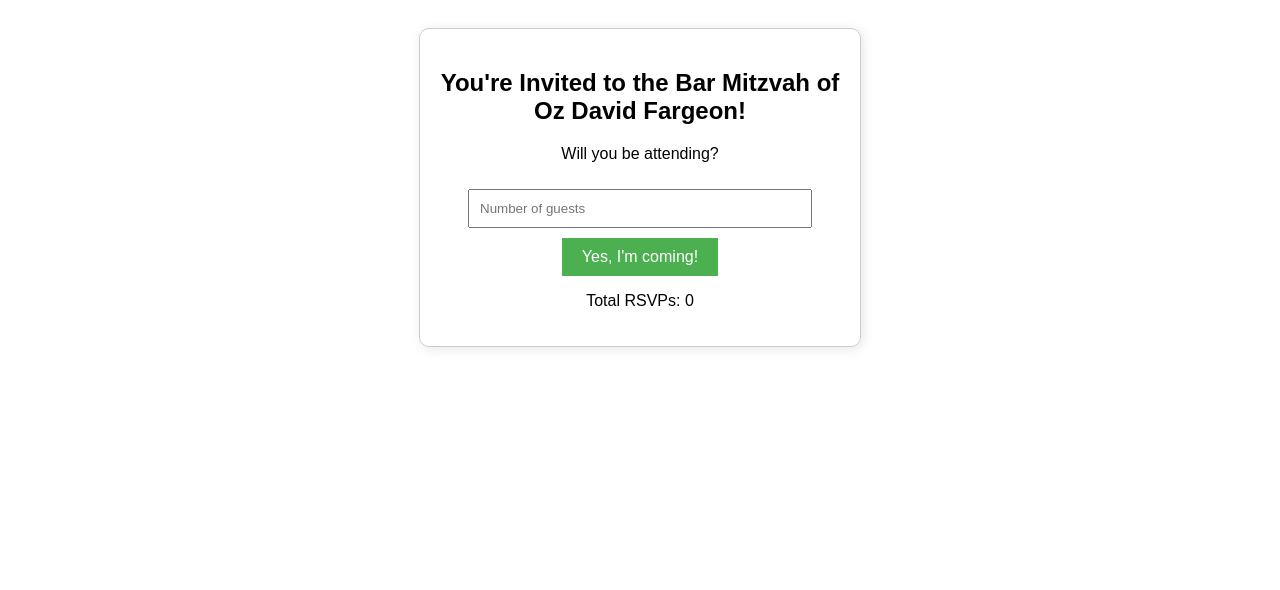
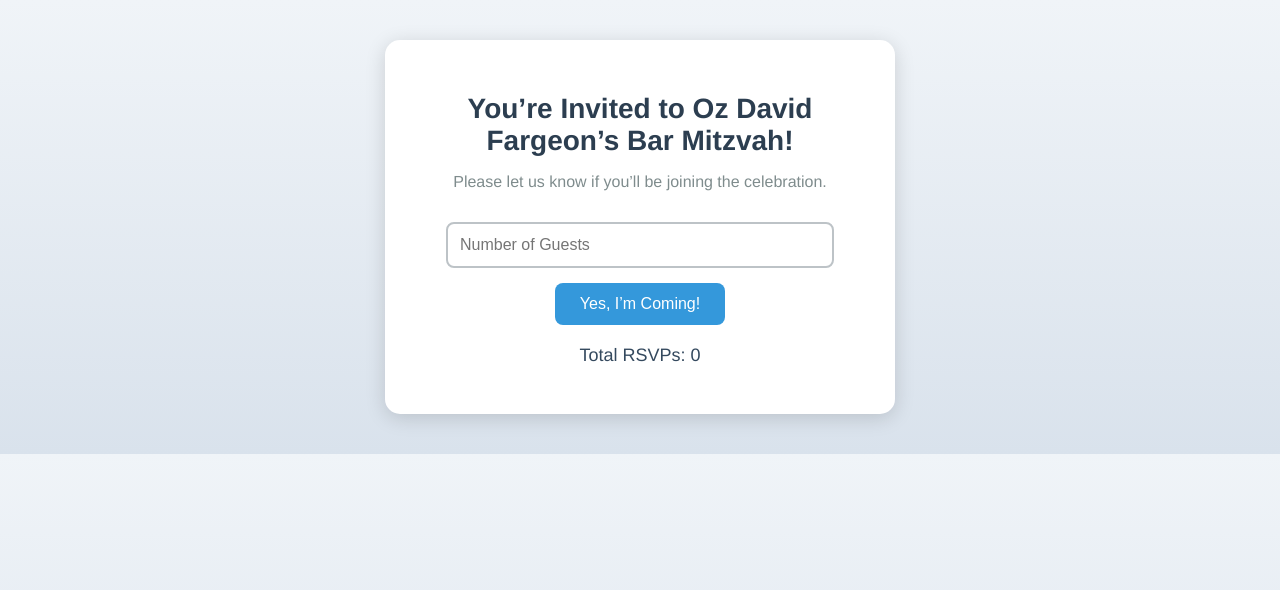
Before and after one commit to Royfargeon/Bar_Mitzeva-Oz, a plain HTML site: page Oz_index.html in a window 1280 px wide. Drawn offline with Linux system fonts and the light colour scheme.

Commit message:
Update Oz_index.html

```diff
--- a/Oz_index.html
+++ b/Oz_index.html
@@ -3,63 +3,119 @@
 <head>
     <meta charset="UTF-8">
     <meta name="viewport" content="width=device-width, initial-scale=1.0">
-    <title>RSVP for Bar Mitzvah</title>
+    <title>RSVP for Oz David Fargeon’s Bar Mitzvah</title>
     <style>
         body {
-            font-family: Arial, sans-serif;
+            font-family: 'Helvetica', Arial, sans-serif;
+            background: linear-gradient(to bottom, #f0f4f8, #d9e2ec);
             text-align: center;
-            padding: 20px;
+            padding: 40px;
+            margin: 0;
         }
         .container {
-            max-width: 400px;
+            max-width: 450px;
             margin: auto;
-            padding: 20px;
-            border: 1px solid #ccc;
-            border-radius: 10px;
-            box-shadow: 2px 2px 12px rgba(0,0,0,0.1);
+            padding: 30px;
+            background: white;
+            border-radius: 15px;
+            box-shadow: 0 4px 20px rgba(0, 0, 0, 0.15);
         }
-        button {
-            background-color: #4CAF50;
-            color: white;
-            border: none;
-            padding: 10px 20px;
+        h2 {
+            color: #2c3e50;
+            font-size: 28px;
+            margin-bottom: 10px;
+        }
+        p {
+            color: #7f8c8d;
             font-size: 16px;
-            cursor: pointer;
-            margin-top: 10px;
         }
         input {
             width: 80%;
-            padding: 10px;
-            margin-top: 10px;
+            padding: 12px;
+            margin: 15px 0;
+            border: 2px solid #bdc3c7;
+            border-radius: 8px;
+            font-size: 16px;
+        }
+        button {
+            background-color: #3498db;
+            color: white;
+            border: none;
+            padding: 12px 25px;
+            font-size: 16px;
+            border-radius: 8px;
+            cursor: pointer;
+            transition: background-color 0.3s;
+        }
+        button:hover {
+            background-color: #2980b9;
+        }
+        #responseMessage {
+            margin-top: 15px;
+            font-weight: bold;
+        }
+        .success { color: #27ae60; }
+        .error { color: #e74c3c; }
+        .total {
+            margin-top: 20px;
+            font-size: 18px;
+            color: #34495e;
         }
     </style>
 </head>
 <body>
     <div class="container">
-        <h2>You're Invited to the Bar Mitzvah of Oz David Fargeon!</h2>
-        <p>Will you be attending?</p>
+        <h2>You’re Invited to Oz David Fargeon’s Bar Mitzvah!</h2>
+        <p>Please let us know if you’ll be joining the celebration.</p>
         <form id="rsvpForm">
-            <input type="number" id="guests" placeholder="Number of guests" min="1" required>
+            <input type="number" id="guests" placeholder="Number of Guests" min="1" required>
             <br>
-            <button type="submit">Yes, I'm coming!</button>
+            <button type="submit">Yes, I’m Coming!</button>
         </form>
-        <p id="responseMessage" style="color: green; margin-top: 10px;"></p>
-        <p>Total RSVPs: <span id="totalCount">0</span></p>
+        <p id="responseMessage"></p>
+        <p class="total">Total RSVPs: <span id="totalCount">0</span></p>
     </div>
 
     <script>
-        // Load total RSVPs from local storage
+        // Initialize total guests from local storage
         let totalGuests = localStorage.getItem("totalGuests") ? parseInt(localStorage.getItem("totalGuests")) : 0;
-        document.getElementById("totalCount").innerText = totalGuests;
+        document.getElementById("totalCount").textContent = totalGuests;
 
-        document.getElementById("rsvpForm").addEventListener("submit", function(event) {
+        const form = document.getElementById("rsvpForm");
+        const message = document.getElementById("responseMessage");
+
+        form.addEventListener("submit", function(event) {
             event.preventDefault();
-            let guests = parseInt(document.getElementById("guests").value);
+            const guestsInput = document.getElementById("guests");
+            const guests = parseInt(guestsInput.value);
+
+            // Validation
+            if (isNaN(guests) || guests < 1) {
+                message.textContent = "Please enter a valid number of guests (1 or more).";
+                message.className = "error";
+                return;
+            }
+
+            // Update total and storage
             totalGuests += guests;
             localStorage.setItem("totalGuests", totalGuests);
-            document.getElementById("totalCount").innerText = totalGuests;
-            document.getElementById("responseMessage").innerText = "Thank you! Your RSVP has been recorded for " + guests + " guests.";
-            document.getElementById("guests").value = "";
+            document.getElementById("totalCount").textContent = totalGuests;
+
+            // Success message
+            message.textContent = `Thank you! RSVP recorded for ${guests} guest${guests > 1 ? 's' : ''}.`;
+            message.className = "success";
+            guestsInput.value = ""; // Clear input
+        });
+
+        // Optional: Reset counter (for you, the host)
+        window.addEventListener("keydown", function(event) {
+            if (event.key === "r" && event.ctrlKey) {
+                totalGuests = 0;
+                localStorage.setItem("totalGuests", 0);
+                document.getElementById("totalCount").textContent = 0;
+                message.textContent = "RSVP count reset.";
+                message.className = "success";
+            }
         });
     </script>
 </body>
```
